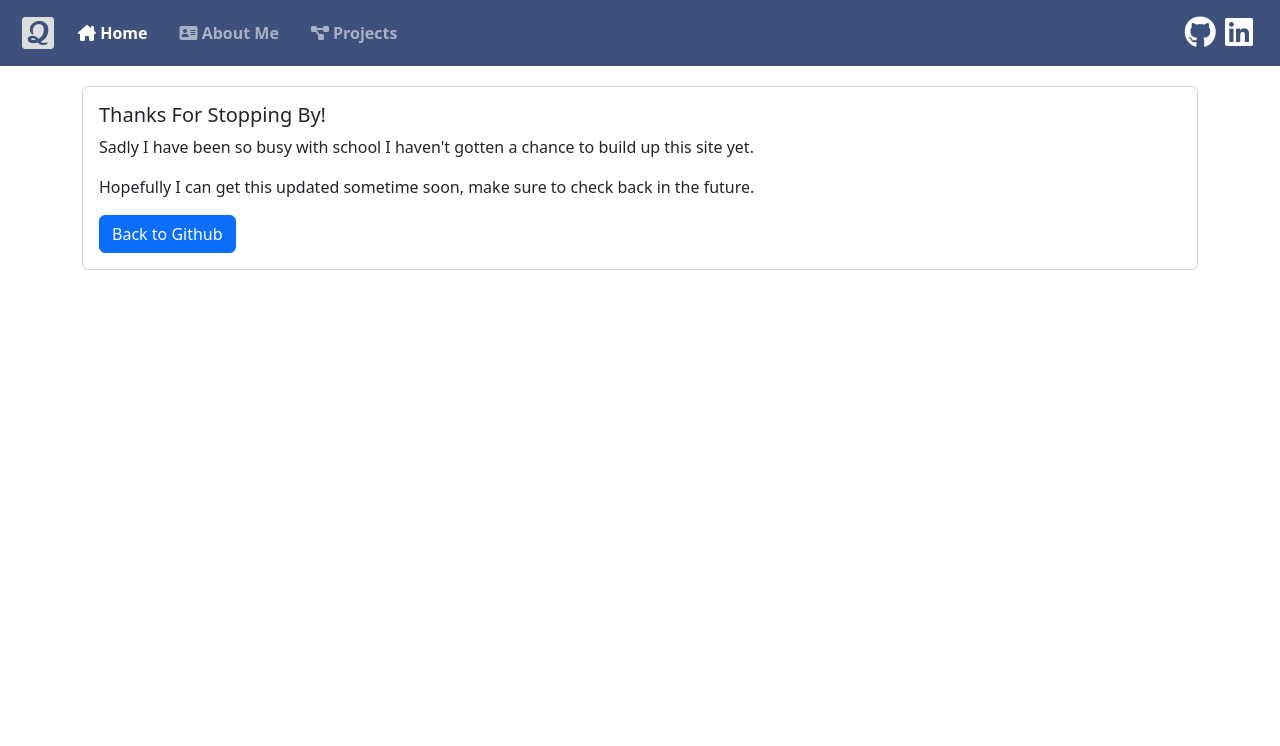
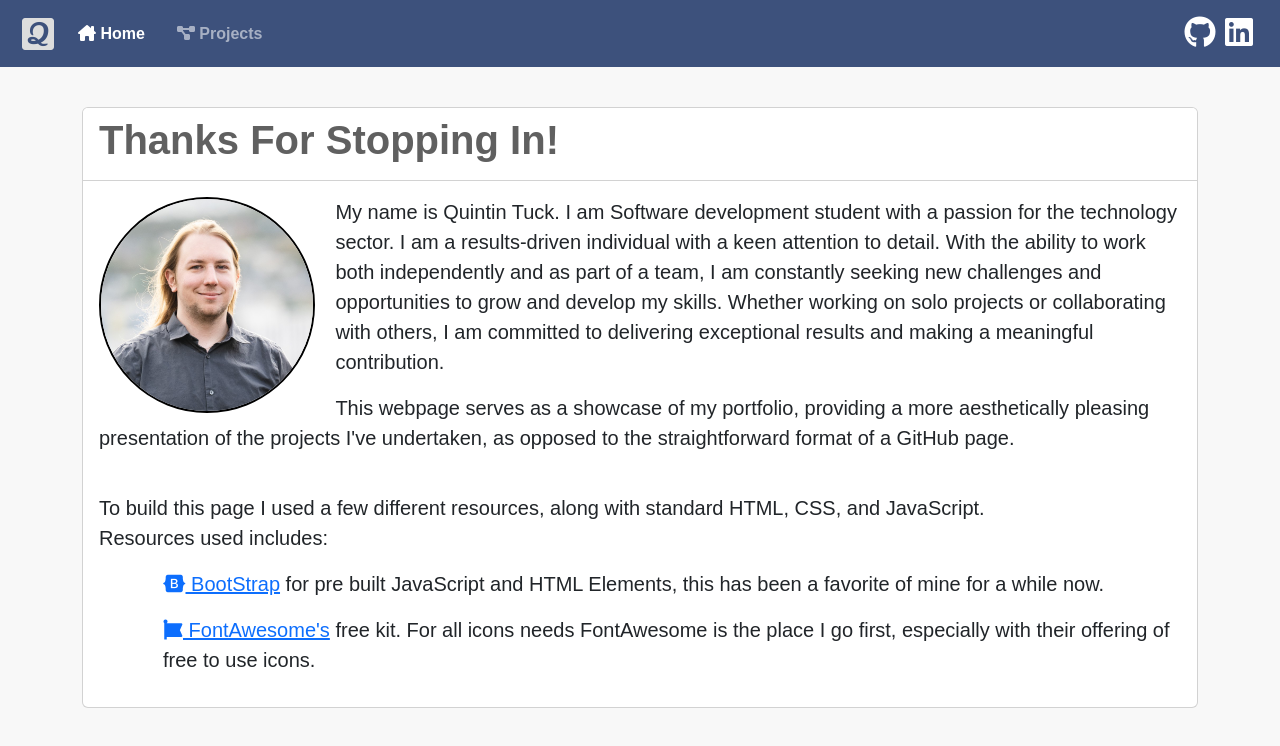
Before and after one commit to QAPT12/QAPT12.github.io, a plain HTML site: page index.html in a window 1280 px wide. Drawn offline with nearby package versions, Linux system fonts and the light colour scheme.

Commit message:
made a little about me on front page. Reformated layout to be easier to follow

```diff
--- a/index.html
+++ b/index.html
@@ -31,9 +31,6 @@
                             <a class="nav-link active" href="index.html">  <i class="fa-solid fa-house-chimney"></i> Home</a>
                         </li>
                         <li class="nav-item">
-                            <a class="nav-link" href="about.html">  <i class="fa-solid fa-address-card"></i> About Me</a>
-                        </li>
-                        <li class="nav-item">
                             <a class="nav-link" href="projects.html">  <i class="fa-solid fa-diagram-project"></i> Projects</a>
                         </li>
                     </ul>
@@ -49,16 +46,31 @@
         <div class="main">
             <div class="container-sm">
 
+                <div class="spacer" style="height:40px;"></div>
 
-                <div class="card" style="margin-top:20px;">
+                <div class="card">
+                    <div class="card-header" style="background-color: white;">
+                        <h1>Thanks For Stopping In!</h1>
+                    </div>
                     <div class="card-body">
-                        <h5 class="card-title">Thanks For Stopping By!</h5>
-                        <p class="card-text">Sadly I have been so busy with school I haven't gotten a chance to build up this site yet.</p>
-                        <p class="card-text">Hopefully I can get this updated sometime soon, make sure to check back in the future.</p>
-                        <a href="https://github.com/QAPT12" class="btn btn-primary">Back to Github</a>
+                        <img class="headshot" src="assets/headshot.jpg">
+                        <p>My name is Quintin Tuck. I am Software development student with a passion for the technology sector.
+                            I am a results-driven individual with a keen attention to detail.
+                            With the ability to work both independently and as part of a team,
+                            I am constantly seeking new challenges and opportunities to grow and develop my skills.
+                            Whether working on solo projects or collaborating with others,
+                            I am committed to delivering exceptional results and making a meaningful contribution.
+                        </p>
+                        <p>This webpage serves as a showcase of my portfolio, providing a more aesthetically pleasing presentation of the projects I've undertaken, as opposed to the straightforward format of a GitHub page.</p>
+                        </br>
+                        <p>To build this page I used a few different resources, along with standard HTML, CSS, and JavaScript.</br>
+                        Resources used includes:</p>
+                        <ol>
+                            <ul><p><a href="https://getbootstrap.com/"><i class="fa-brands fa-bootstrap"></i> BootStrap</a> for pre built JavaScript and HTML Elements, this has been a favorite of mine for a while now.</p></ul>
+                            <ul><p><a href="https://fontawesome.com/"><i class="fa-solid fa-font-awesome"></i> FontAwesome's</a> free kit. For all icons needs FontAwesome is the place I go first, especially with their offering of free to use icons.</p></ul>
+                        </ol>
                     </div>
                 </div>
-
 
             </div>
         </div>
--- a/styles/styles.css
+++ b/styles/styles.css
@@ -1,14 +1,52 @@
+:root {
+    --backdrop: #f8f8f8;
+    --navbar: #3d517c;
+    --headerText: #606060;
+}
+
+html,
+.main,
+.container,
+.row,
+.spacer{
+    background-color: var(--backdrop);
+}
+
+body {
+    font-family:sans-serif;
+}
+
+h1 {
+    font-weight: bold;
+    color: var(--headerText);
+}
+
+p {
+    font-size: 125%;
+}
+
+.spacer {
+    height: 20px;
+}
+
 .navbar {
     min-height: 4rem;
-    background-color: #3d517c;
-
+    background-color: var(--navbar);
 }
 
-.navbar-brand{
+.navbar-brand {
     padding-left: 10px;
 }
 
-.nav-item{
+.nav-item {
     font-weight:bold;
     padding-right: 1em;
 }
+
+.headshot{
+    border: solid 2px black;
+    border-radius: 50%;
+    width: 20%;
+    float: left;
+    margin-right:20px;
+}
```
Also changed, not shown: about.html (deleted, +0 -66 lines), projects.html (+0 -3 lines), assets/headshot.jpg (added), minesweeper/Game.js (renamed from Game.js), minesweeper/MineSweeper.js (renamed from MineSweeper.js), minesweeper/minesweeper.html (renamed from minesweeper.html), minesweeper/styles.css (renamed from styles.css), 1 other file.
